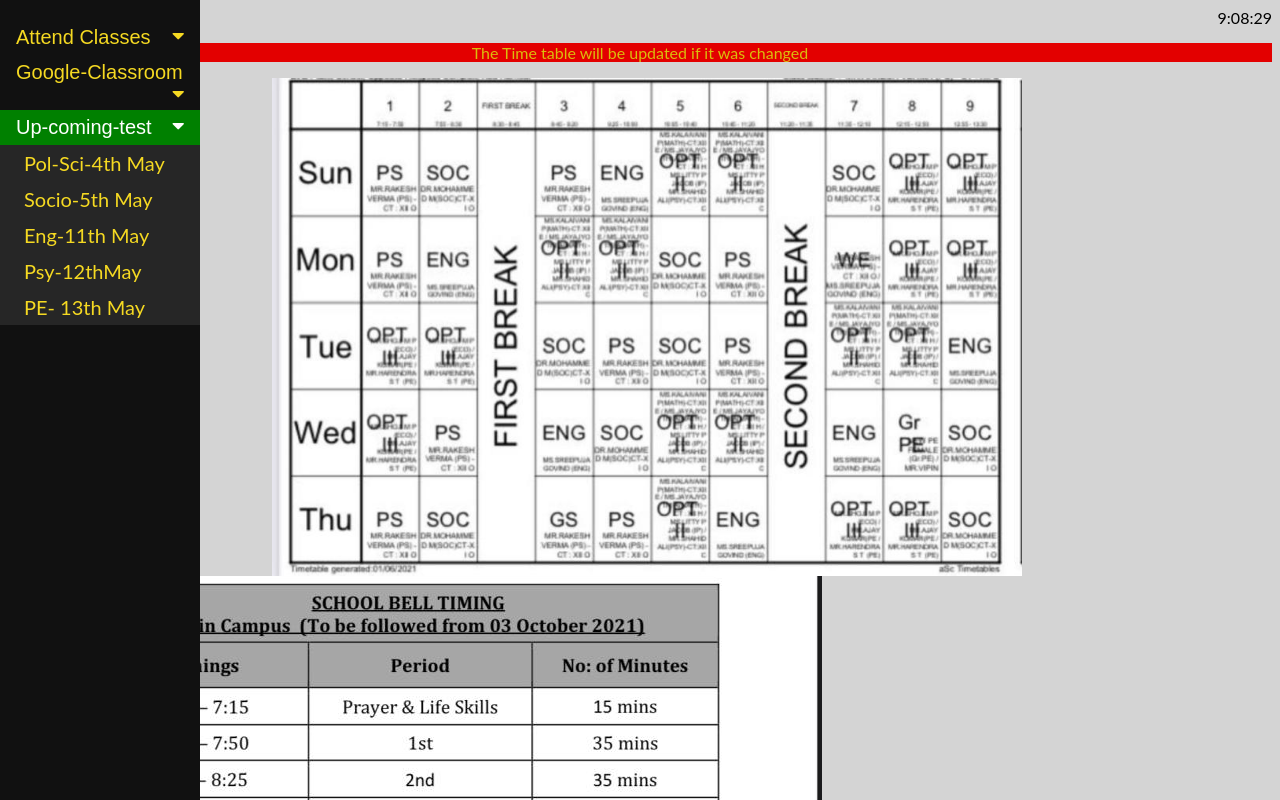
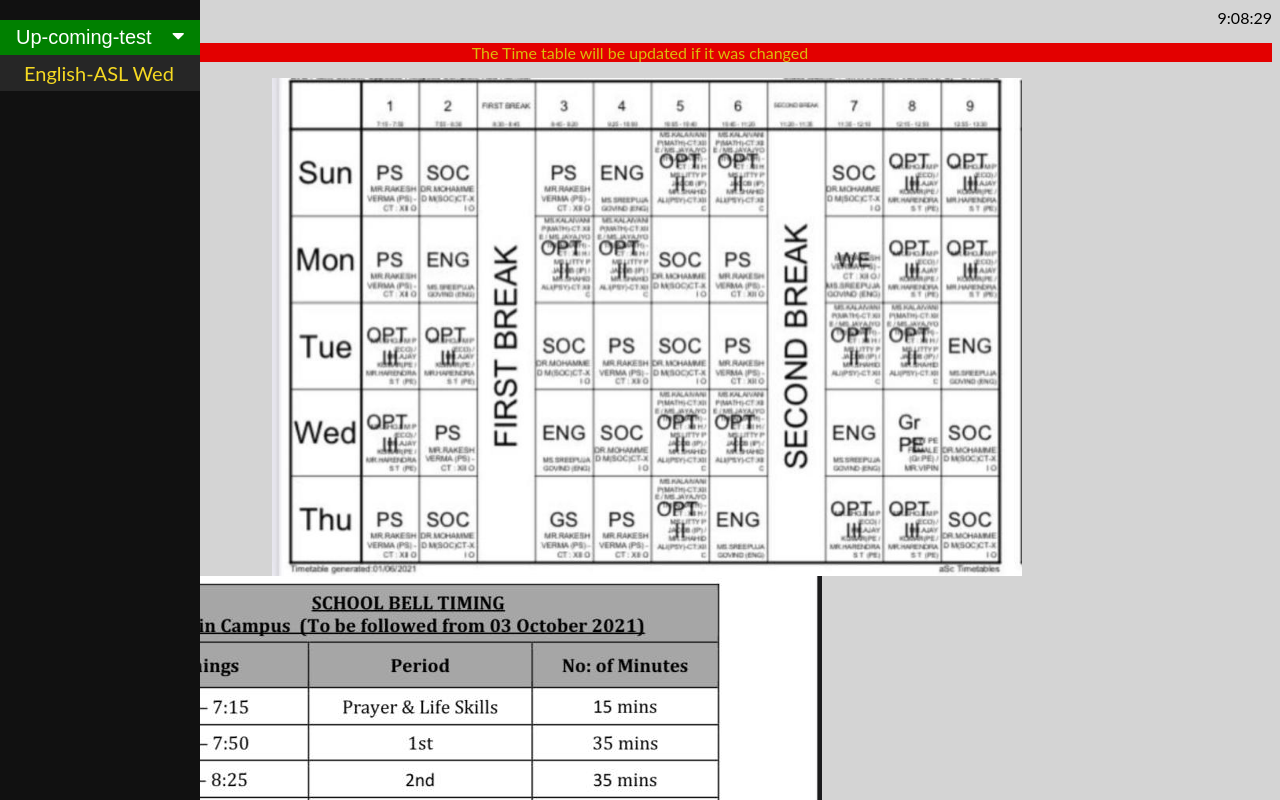
Before and after one commit to abdus-a/zoomportal, a plain HTML site: page index.html in a window 1280 px wide. Both pictures are taken after a click on the button "Up-coming-test". Shown: the top 800 px of the page. Drawn offline with Linux system fonts and the light colour scheme.

Commit message:
Update index.html

```diff
--- a/index.html
+++ b/index.html
@@ -139,7 +139,7 @@ function checkTime(i) {
   <p align="center" id="updatetext" style="display:inline block;">The Time table will be updated if it was changed</p>
 
 <div class="sidenav">
-  <button class="dropdown-btn">Attend Classes
+  <!--<button class="dropdown-btn">Attend Classes
     <i class="fa fa-caret-down"></i>
   </button>
   <div class="dropdown-container">
@@ -149,6 +149,7 @@ function checkTime(i) {
       <a href="https://zoom.us/j/5294724657">Psychology</a>
       <a href="https://zoom.us/j/3581440190">P.S</a>
   </div>
+
   <button class="dropdown-btn">Google-Classroom
     <i class="fa fa-caret-down"></i>
   </button>
@@ -159,16 +160,12 @@ function checkTime(i) {
       <a href="https://classroom.google.com/u/2/c/NjY4NDY0MDEyNTRa">P.E</a>
       <a href="https://classroom.google.com/u/2/c/NjczOTM3MzUxNTNa">Sociology</a>
   </div>
-
+-->
   <button class="dropdown-btn">Up-coming-test
     <i class="fa fa-caret-down"></i>
   </button>
   <div class="dropdown-container">
-      <a href="#https://classroom.google.com/u/2/c/Njc1ODg3NzkxNTda">Pol-Sci-4th May</a>
-      <a href="#https://classroom.google.com/u/2/c/NjQwNTA3NjI1NzBa">Socio-5th May</a>
-      <a href="#https://classroom.google.com/u/2/c/Njc0NDEzNDgzMTNa">Eng-11th May</a>
-      <a href="#https://classroom.google.com/u/2/c/NjY4NDY0MDEyNTRa">Psy-12thMay</a>
-      <a href="#https://classroom.google.com/u/2/c/NjczOTM3MzUxNTNa">PE- 13th May</a>
+      <a href="#https://classroom.google.com/u/2/c/Njc1ODg3NzkxNTda">English-ASL Wed</a>
   </div>
 </div>
 
```
